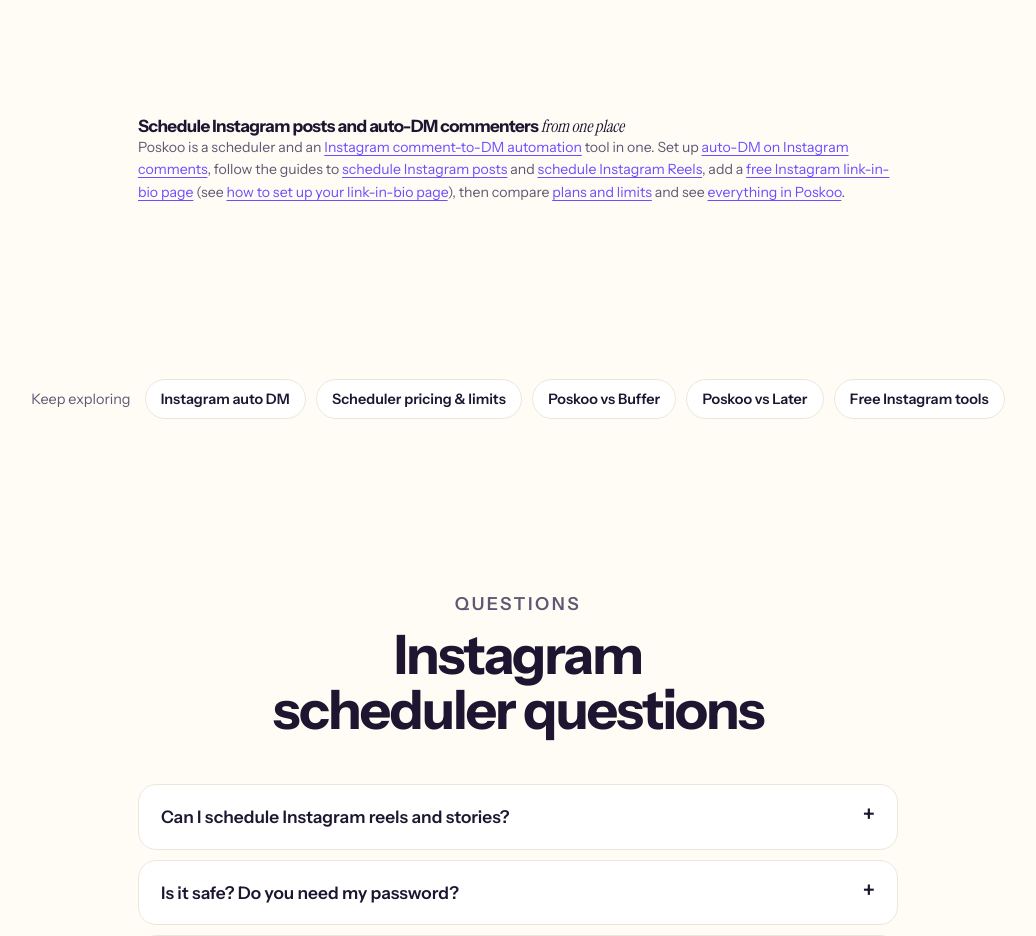
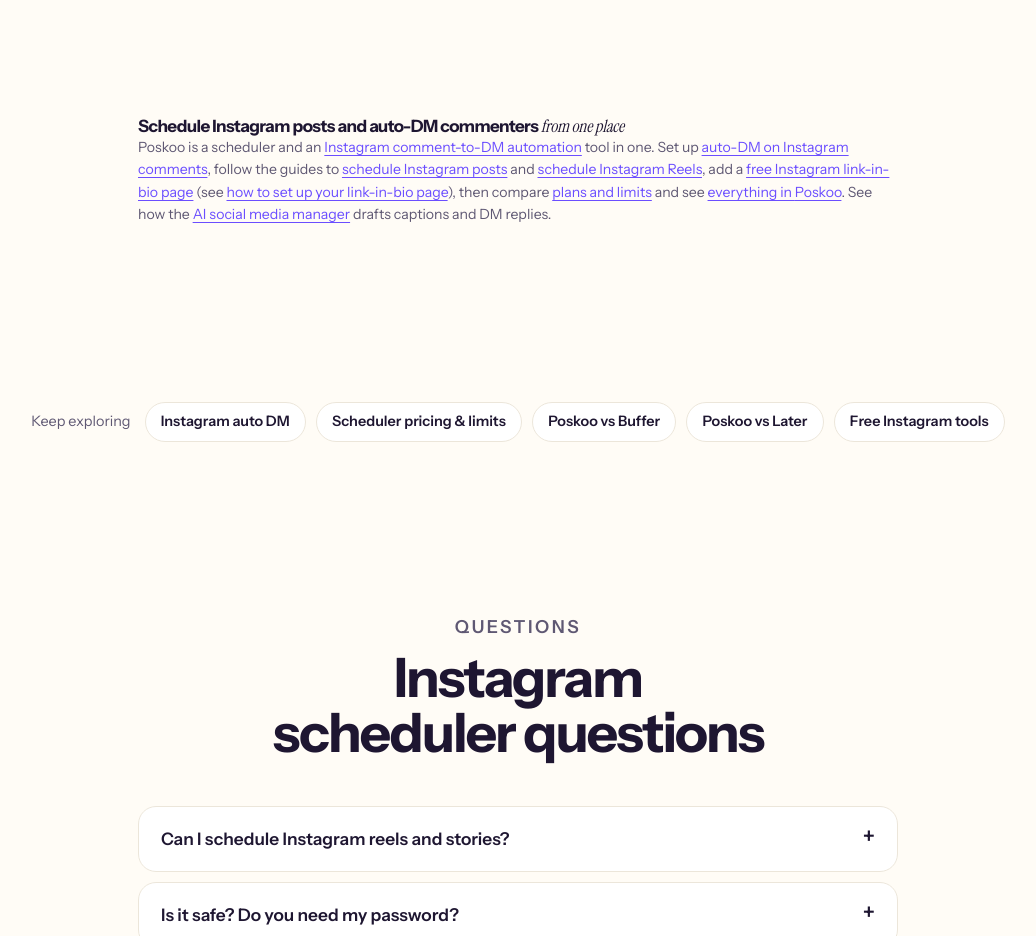
Before and after one commit to Ramanmakkar1/socialapp, a Next.js app: page /instagram-scheduler in a window 1280 px wide. Shown: the part 4000-4936 px from the top of the page, without its empty margins (122-1158 px from the left). Built offline with nearby package versions, Linux system fonts and the light colour scheme; no server answers.

Commit message:
autopilot: Instagram scheduler: link the AI social media manager page
Task #19127, written by local Qwen.

```diff
--- a/src/app/instagram-scheduler/page.tsx
+++ b/src/app/instagram-scheduler/page.tsx
@@ -260,7 +260,7 @@ export default async function InstagramScheduler() {
         <div className="wrap" style={{ maxWidth: 760 }}>
           <h2>Schedule Instagram posts and auto-DM commenters <em className="s">from one place</em></h2>
           <p className="small">
-            {BRAND.name} is a scheduler and an <Link className={s.vlink} href="/instagram-auto-dm">Instagram comment-to-DM automation</Link> tool in one. Set up <Link className={s.vlink} href="/help/auto-dm-instagram-comments">auto-DM on Instagram comments</Link>, follow the guides to <Link className={s.vlink} href="/help/schedule-instagram-posts">schedule Instagram posts</Link> and <Link className={s.vlink} href="/help/schedule-instagram-reels">schedule Instagram Reels</Link>, add a <Link className={s.vlink} href="/instagram-link-in-bio">free Instagram link-in-bio page</Link> (see <Link className={s.vlink} href="/help/instagram-link-in-bio-setup">how to set up your link-in-bio page</Link>), then compare <Link className={s.vlink} href="/pricing">plans and limits</Link> and see <Link className={s.vlink} href="/features">everything in {BRAND.name}</Link>.
+            {BRAND.name} is a scheduler and an <Link className={s.vlink} href="/instagram-auto-dm">Instagram comment-to-DM automation</Link> tool in one. Set up <Link className={s.vlink} href="/help/auto-dm-instagram-comments">auto-DM on Instagram comments</Link>, follow the guides to <Link className={s.vlink} href="/help/schedule-instagram-posts">schedule Instagram posts</Link> and <Link className={s.vlink} href="/help/schedule-instagram-reels">schedule Instagram Reels</Link>, add a <Link className={s.vlink} href="/instagram-link-in-bio">free Instagram link-in-bio page</Link> (see <Link className={s.vlink} href="/help/instagram-link-in-bio-setup">how to set up your link-in-bio page</Link>), then compare <Link className={s.vlink} href="/pricing">plans and limits</Link> and see <Link className={s.vlink} href="/features">everything in {BRAND.name}</Link>. See how the <Link className={s.vlink} href="/ai-social-media-manager">AI social media manager</Link> drafts captions and DM replies.
           </p>
         </div>
       </section>
```
